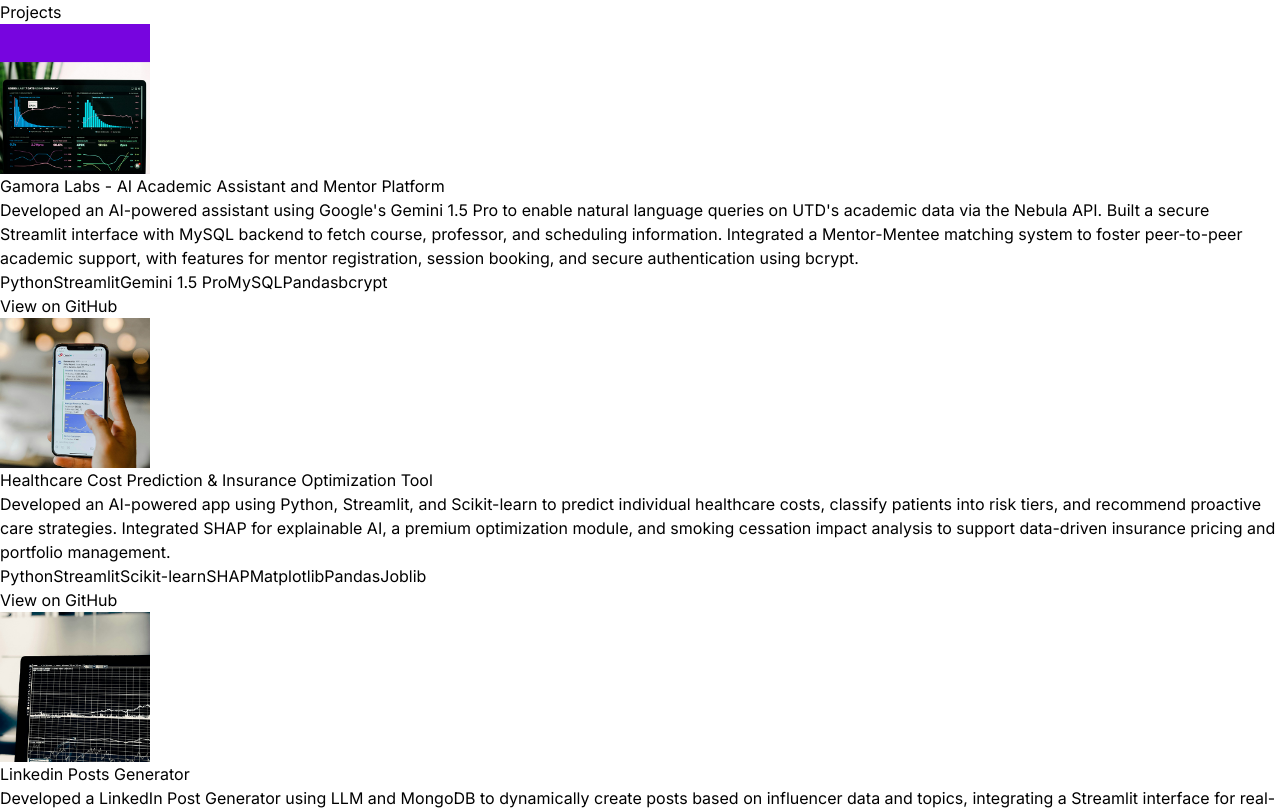
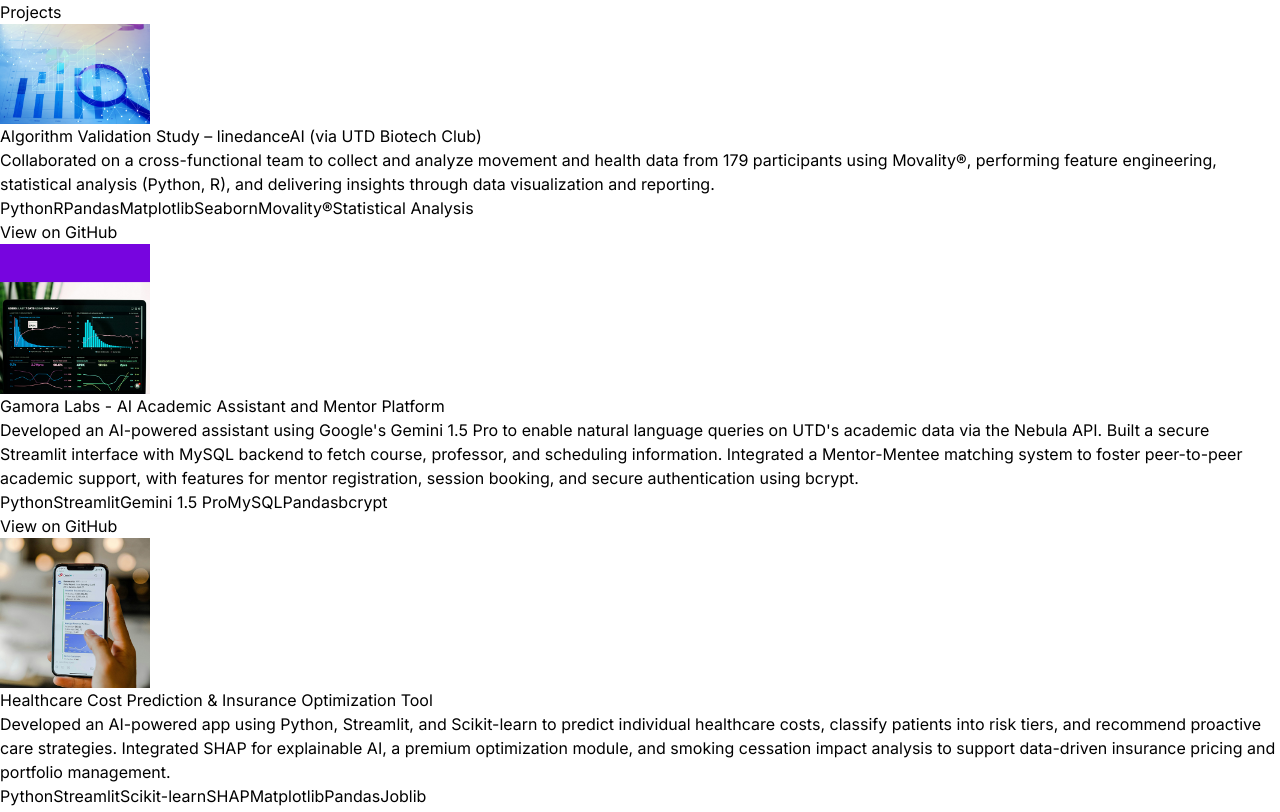
Before and after one commit to yash2118/Portfolio_Yash, a React (Vite) app: page / in a window 1280 px wide. Shown: the part 1828-2640 px from the top of the page. Built offline with nearby package versions, Linux system fonts and the light colour scheme.

Commit message:
Your meaningful commit message

```diff
--- a/src/constants/index.js
+++ b/src/constants/index.js
@@ -4,7 +4,7 @@ import project3 from "../assets/projects/project-3.jpg";
 import project4 from "../assets/projects/project-4.jpg";
 import project5 from "../assets/projects/project-5.png";
 import project6 from "../assets/projects/project-6.jpg";
-
+import project7 from "../assets/projects/project-7.jpg";
 export const HERO_CONTENT = `Passionate about data science, I excel in machine learning, real-time analytics, and transforming data into actionable insights for impactful solutions. I thrive on uncovering patterns in complex data and building scalable solutions that drive innovation. Additionally, I explore opportunities in software development, leveraging analytical and problem-solving skills to create meaningful technological advancements.`;
 
 export const ABOUT_TEXT = `Driven by innovation, I blend technical expertise with a creative mindset to develop intelligent, data-driven solutions that enhance user experiences and deliver measurable business value. With a strong foundation in data science, machine learning, and real-time analytics, I thrive on uncovering meaningful insights from complex data. Committed to continuous learning, I stay at the forefront of emerging technologies, leveraging advanced analytics and scalable systems to solve real-world challenges. My goal is to contribute to impactful projects that drive efficiency, innovation, and informed decision-making.`;
@@ -41,6 +41,15 @@ export const EXPERIENCES = [
 ];
 
 export const PROJECTS = [
+  {
+  title: "Algorithm Validation Study – linedanceAI (via UTD Biotech Club)",
+  image: project7,
+  description:
+    "Collaborated on a cross-functional team to collect and analyze movement and health data from 179 participants using Movality®, performing feature engineering, statistical analysis (Python, R), and delivering insights through data visualization and reporting."
+  ,
+  technologies: ["Python", "R", "Pandas", "Matplotlib", "Seaborn", "Movality®", "Statistical Analysis"],
+  githubLink: "https://github.com/yash2118/LineDanceAI"
+},
 
   {
     title: "Gamora Labs - AI Academic Assistant and Mentor Platform",
```
Also changed, not shown: src/assets/projects/project-7.jpg (added).
